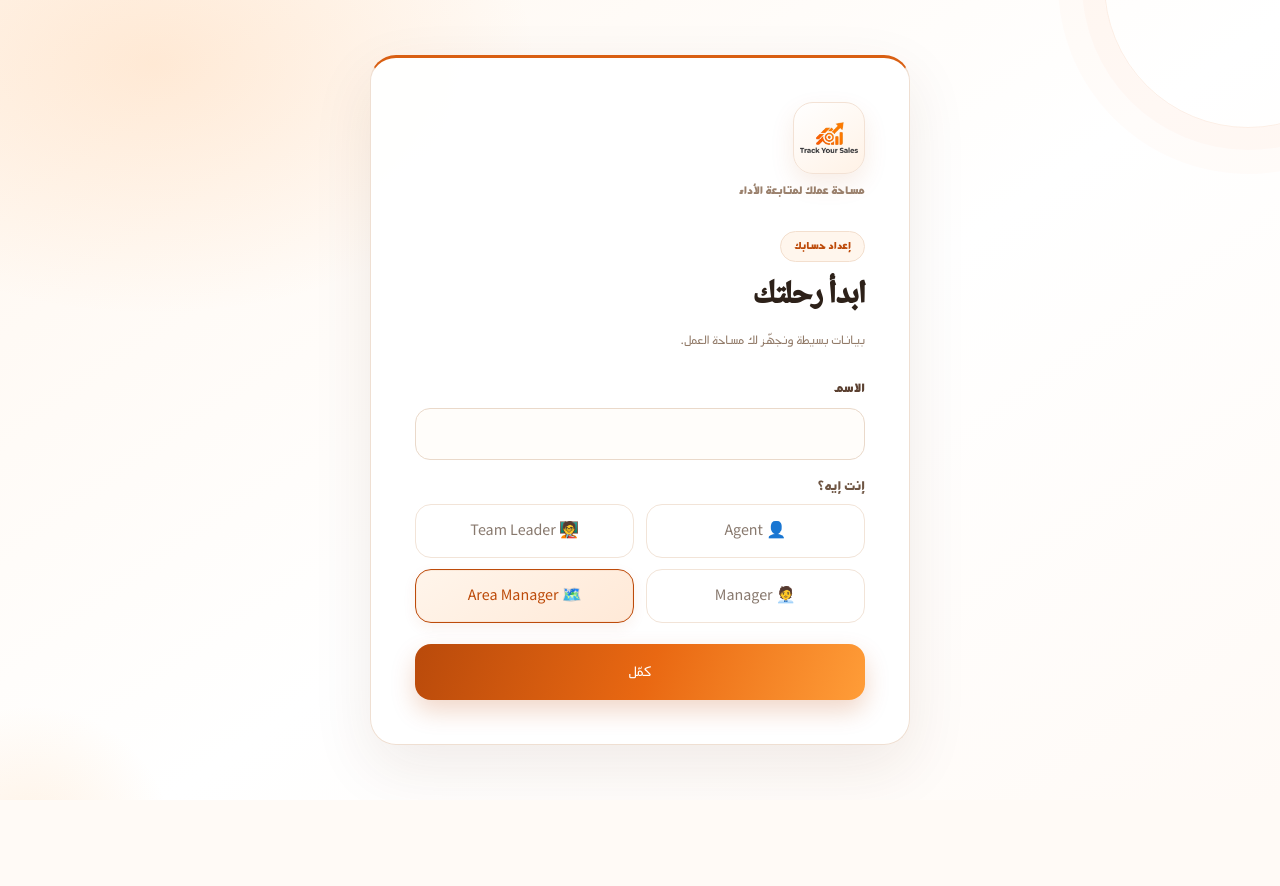
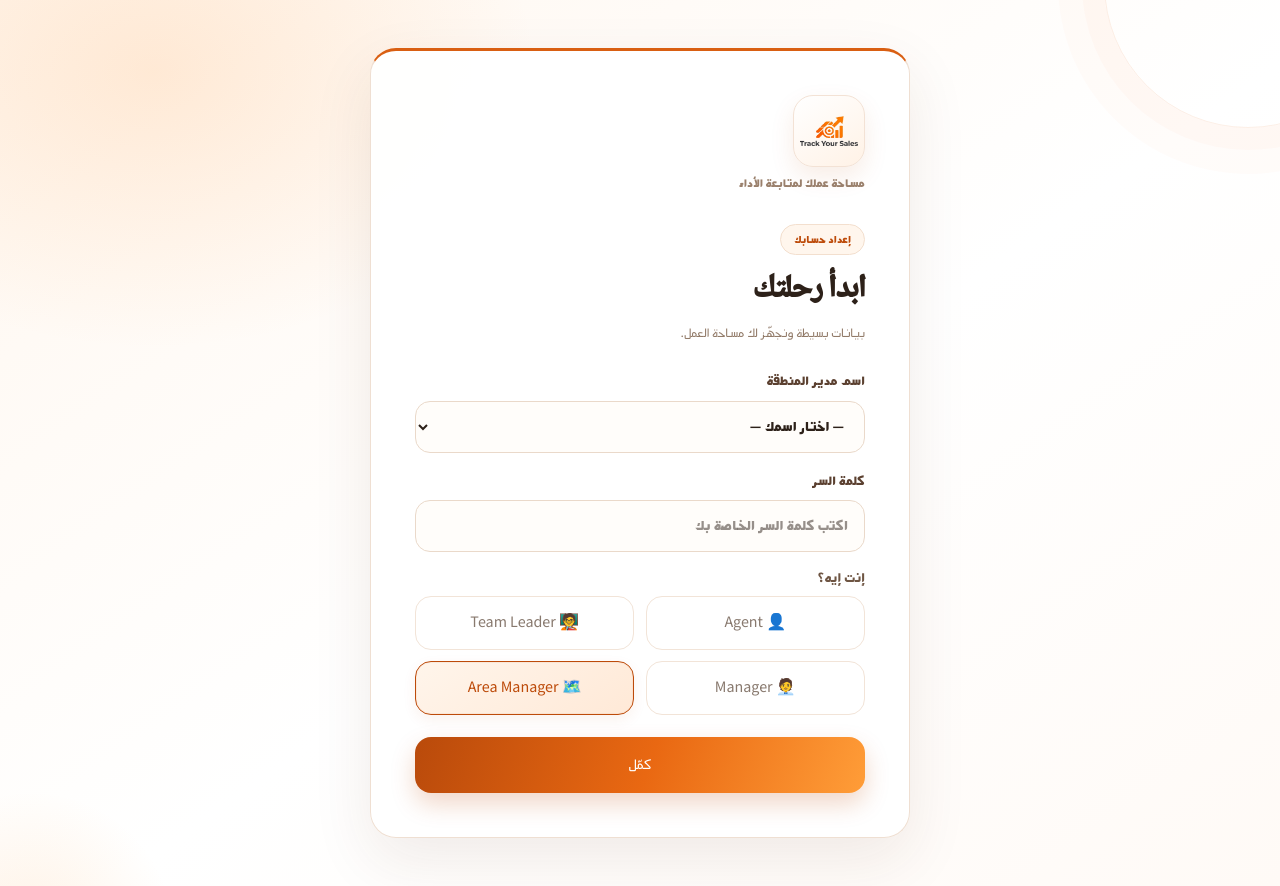
Before and after one commit to mahmoudkhairyy-cell/track-your-sales, a Next.js app: page /track-your-sales/log in a window 1280 px wide. Both pictures are taken after a click on the button "🗺️ Area Manager". Before the commit the page ends 800 px from the top, so only its background shows below. Built offline with nearby package versions, Linux system fonts and the light colour scheme.

Commit message:
Add area manager name and password registration

```diff
--- a/src/components/AppShell.tsx
+++ b/src/components/AppShell.tsx
@@ -7,6 +7,7 @@ import { createContext, useContext, useEffect, useState, type FormEvent, type Re
 import { readProfile } from "@/lib/local-api";
 import { pushReport, readSyncStatus } from "@/lib/sync";
 import { api } from "@/lib/client";
+import { managerApi } from "@/lib/cloud";
 import { APP_DISCLAIMER, APP_NAME, AREA_MANAGERS, BRAND_BY, BRANCHES, OUTSIDE_BRANCHES } from "@/lib/constants";
 import { cairoYearMonth, isValidYearMonth, monthLabelAr, shiftYearMonth } from "@/lib/dates";
 import { BookIcon, ChevronIcon, HomeIcon, MoreIcon, PlusIcon, TargetIcon } from "@/components/icons";
@@ -106,6 +107,7 @@ function FirstRunProfile({ onDone }: { onDone: () => void }) {
   const [name, setName] = useState("");
   const [branch, setBranch] = useState("");
   const [areaManager, setAreaManager] = useState("");
+  const [managerPassword, setManagerPassword] = useState("");
   const [error, setError] = useState("");
   const [pending, setPending] = useState(false);
   const [role, setRole] = useState<"agent" | "team_leader" | "manager" | "area_manager" | "">("");
@@ -117,6 +119,10 @@ function FirstRunProfile({ onDone }: { onDone: () => void }) {
     if (!review) {
       if (!role) {
         setError("اختار إنت موظف ولا مدير");
+        return;
+      }
+      if (role === "area_manager" && (!name.trim() || !managerPassword)) {
+        setError("اختار اسمك واكتب كلمة السر");
         return;
       }
       if (role !== "area_manager" && role !== "manager") {
@@ -142,12 +148,21 @@ function FirstRunProfile({ onDone }: { onDone: () => void }) {
       return;
     }
     if (role === "area_manager") {
+      if (!name.trim() || !managerPassword) {
+        setError("اختار اسمك واكتب كلمة السر");
+        return;
+      }
       setPending(true);
       try {
-        await api("/api/profile", { method: "PATCH", body: JSON.stringify({ name: name.trim() || "Area Manager", branch: "", role, areaManager: "" }) });
+        const authenticatedName = await managerApi<string>("manager_name", { password: managerPassword });
+        if (!authenticatedName || authenticatedName.trim() !== name.trim()) {
+          throw new Error("اسم مدير المنطقة أو كلمة السر غير صحيحة");
+        }
+        await api("/api/profile", { method: "PATCH", body: JSON.stringify({ name: name.trim(), branch: "", role, areaManager: "" }) });
+        try { sessionStorage.setItem("tys.mgrPass", managerPassword); } catch { /* الدخول اليدوي يظل متاحًا لو التخزين غير متاح. */ }
         window.location.assign("/track-your-sales/manager/");
       } catch (err) {
-        setError(err instanceof Error ? err.message : "تعذر الحفظ");
+        setError(err instanceof Error ? err.message : "تعذر التحقق من بيانات مدير المنطقة");
         setPending(false);
       }
       return;
@@ -196,6 +211,7 @@ function FirstRunProfile({ onDone }: { onDone: () => void }) {
           <div className="mb-4 space-y-2 rounded-2xl border border-[#f2e4d8] bg-[#fffdfb] p-4 text-sm text-[#514238]">
             <p className="font-black text-[#241f1b]">راجع بياناتك قبل ما تكمّل:</p>
             <p>👤 الاسم: <b>{name.trim()}</b></p>
+            {role === "area_manager" ? <p>🔐 كلمة السر: <b>••••••••</b></p> : null}
             <p>🏷️ الوظيفة: <b>{role === "agent" ? "Agent" : role === "team_leader" ? "Team Leader" : role === "manager" ? "Manager" : "Area Manager"}</b></p>
             {role !== "area_manager" ? <p>🏢 الفرع: <b>{branch}</b></p> : null}
             {role !== "area_manager" && role !== "manager" && branch !== OUTSIDE_BRANCHES ? <p>🗺️ مدير المنطقة: <b>{areaManager}</b></p> : null}
@@ -203,10 +219,26 @@ function FirstRunProfile({ onDone }: { onDone: () => void }) {
           </div>
         ) : (
           <>
-        <label className="mb-3 block text-sm font-bold text-[#514238]">
-          الاسم
-          <input value={name} onChange={(e) => setName(e.target.value)} className="mt-1 w-full rounded-2xl border border-[#f2e4d8] bg-[#fffdfb] px-4 py-3 outline-none transition focus:border-[#e96812] focus:ring-2 focus:ring-[#e96812]/10" maxLength={80} />
-        </label>
+        {role === "area_manager" ? (
+          <label className="mb-3 block text-sm font-bold text-[#514238]">
+            اسم مدير المنطقة
+            <select value={name} onChange={(e) => setName(e.target.value)} className="mt-1 w-full rounded-2xl border border-[#f2e4d8] bg-[#fffdfb] px-4 py-3 outline-none transition focus:border-[#e96812] focus:ring-2 focus:ring-[#e96812]/10">
+              <option value="">— اختار اسمك —</option>
+              {AREA_MANAGERS.map((item) => <option key={item} value={item}>{item}</option>)}
+            </select>
+          </label>
+        ) : (
+          <label className="mb-3 block text-sm font-bold text-[#514238]">
+            الاسم
+            <input value={name} onChange={(e) => setName(e.target.value)} className="mt-1 w-full rounded-2xl border border-[#f2e4d8] bg-[#fffdfb] px-4 py-3 outline-none transition focus:border-[#e96812] focus:ring-2 focus:ring-[#e96812]/10" maxLength={80} />
+          </label>
+        )}
+        {role === "area_manager" ? (
+          <label className="mb-4 block text-sm font-bold text-[#514238]">
+            كلمة السر
+            <input type="password" autoComplete="current-password" value={managerPassword} onChange={(e) => setManagerPassword(e.target.value)} className="mt-1 w-full rounded-2xl border border-[#f2e4d8] bg-[#fffdfb] px-4 py-3 outline-none transition focus:border-[#e96812] focus:ring-2 focus:ring-[#e96812]/10" placeholder="اكتب كلمة السر الخاصة بك" />
+          </label>
+        ) : null}
         <div className="mb-4">
           <p className="mb-2 text-sm font-bold text-[#6e5543]">إنت إيه؟</p>
           <div className="grid grid-cols-2 gap-2">
```
